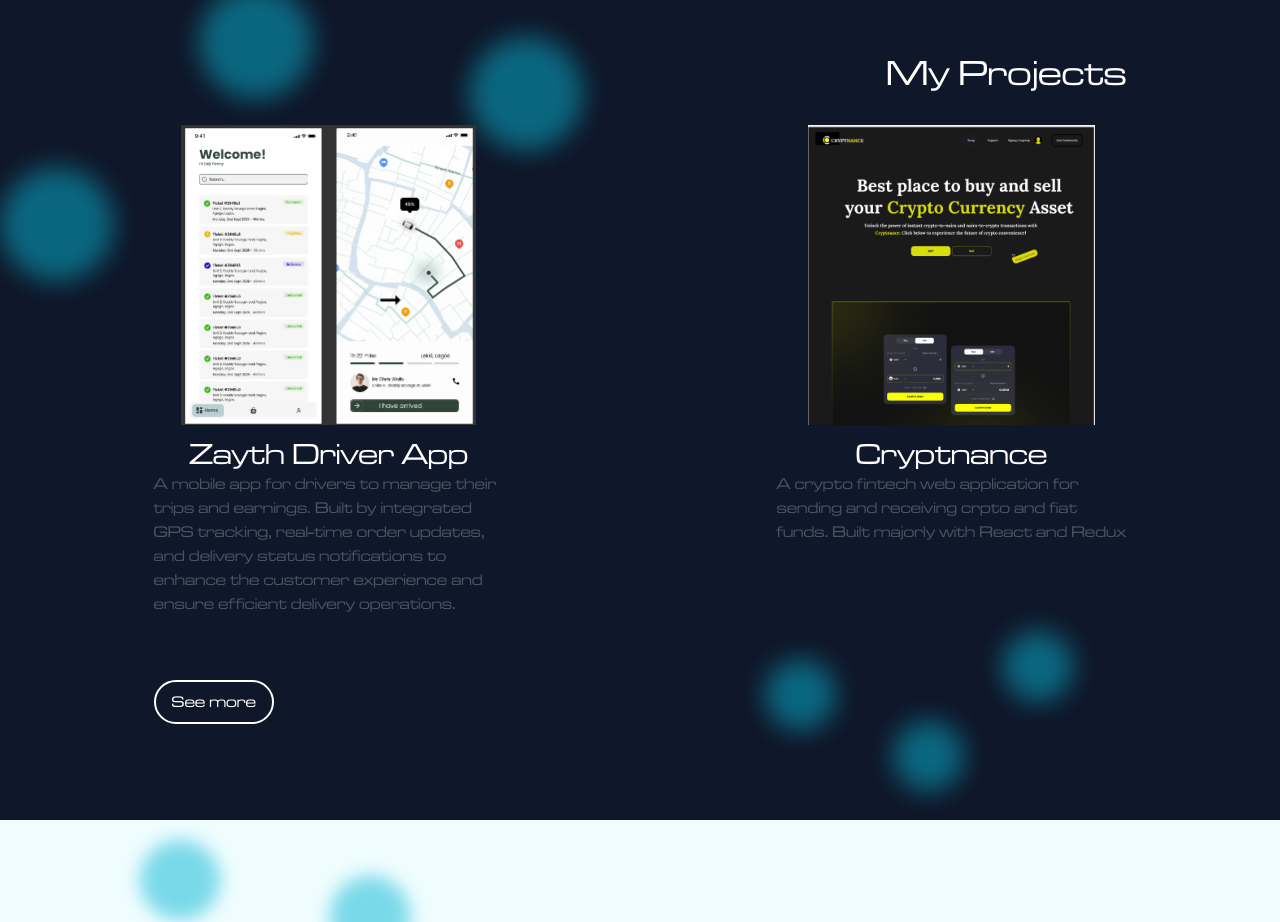
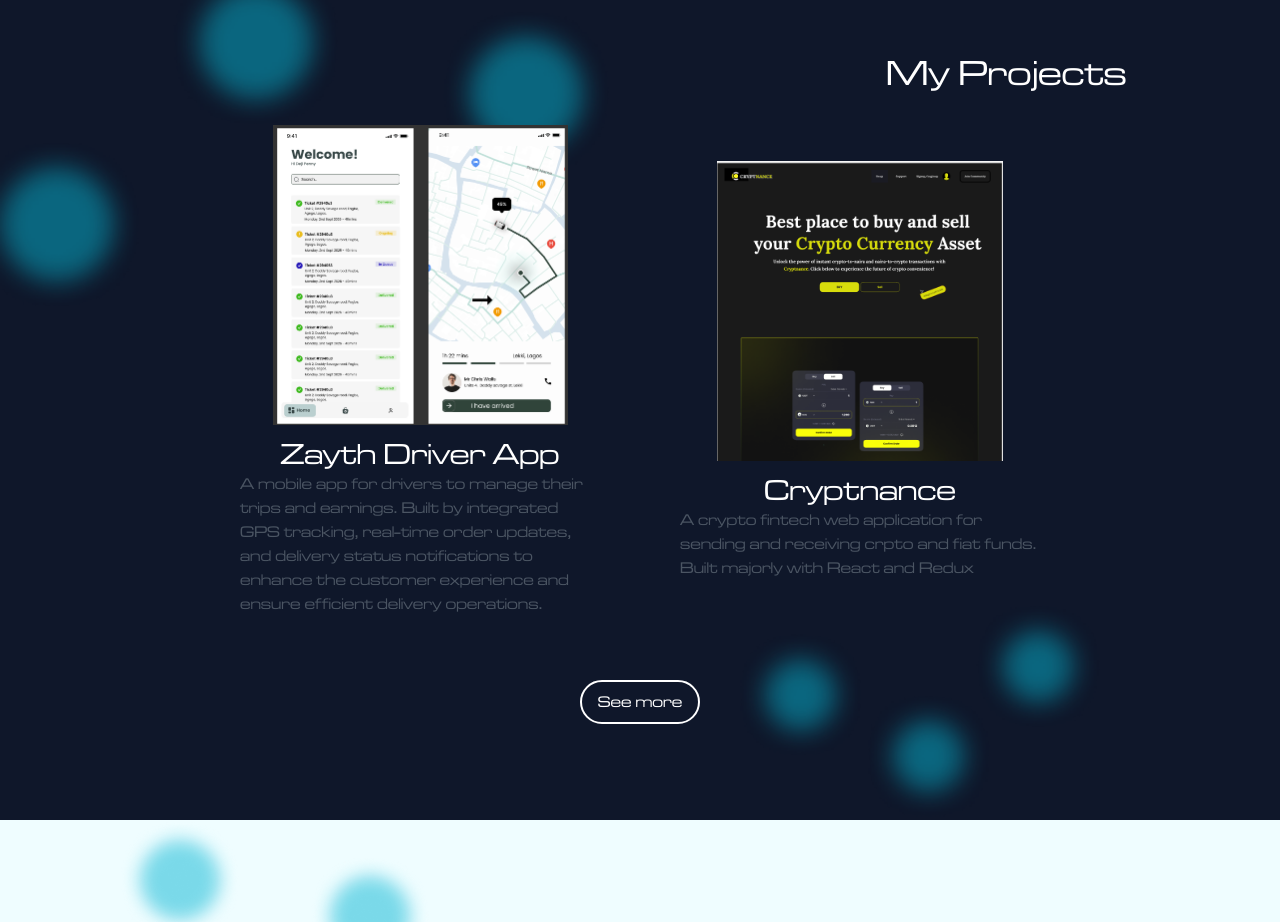
Before and after one commit to iampitrus/Portfolio, a Next.js app: page / in a window 1280 px wide. Shown: the part 1640-2562 px from the top of the page. Built offline with nearby package versions, Linux system fonts and the light colour scheme.

Commit message:
chore: Update Projects component layout and styles

```diff
--- a/components/Projects/projects.jsx
+++ b/components/Projects/projects.jsx
@@ -8,10 +8,10 @@
   return (
     <section id="projects" className="container-xy bg-darkBlue">
       <h2 className="text-right subheading text-white">My Projects</h2>
-      <div className="flex md:flex-row flex-col justify-between">
+      <div className="flex flex-wrap justify-center items-center md:flex-row flex-col gap-20">
         {topProject.map(({ description, title, id, url }) => (
           <Link className="card" key={id} href={`/projects/#${id}`}>
-            <div className="flex items-center flex-col relative cursor-pointer w-[350px]">
+            <div className="flex items-center flex-col relative cursor-pointer w-full md:w-[360px]">
               <div className="-mb-3 relative">
                 {" "}
                 <Image
@@ -30,9 +30,11 @@
           </Link>
         ))}
       </div>
-      <Link href="/projects">
-        <button className="outline-btn mt-16">See more</button>
-      </Link>
+      <div className="w-full flex justify-center">
+        <Link href="/projects">
+          <button className="outline-btn mt-16">See more</button>
+        </Link>
+      </div>
     </section>
   );
 }
--- a/data/data.js
+++ b/data/data.js
@@ -6,7 +6,7 @@
       live: "mobileapp",
       image: "/zayth.png",
     },
-    id: 7,
+    id: 8,
     description:
       "A mobile app for drivers to manage their trips and earnings. Built by integrated GPS tracking, real-time order updates, and delivery status notifications to enhance the customer experience and ensure efficient delivery operations.",
     stack: "React Native CLI, Redux, Google Maps API, Firebase",
@@ -73,5 +73,3 @@
     stack: "Next.js, Tailwind Css",
   },
 ];
-
-const test = [2, 4, 5, 6, 7, 2, 4];
```
